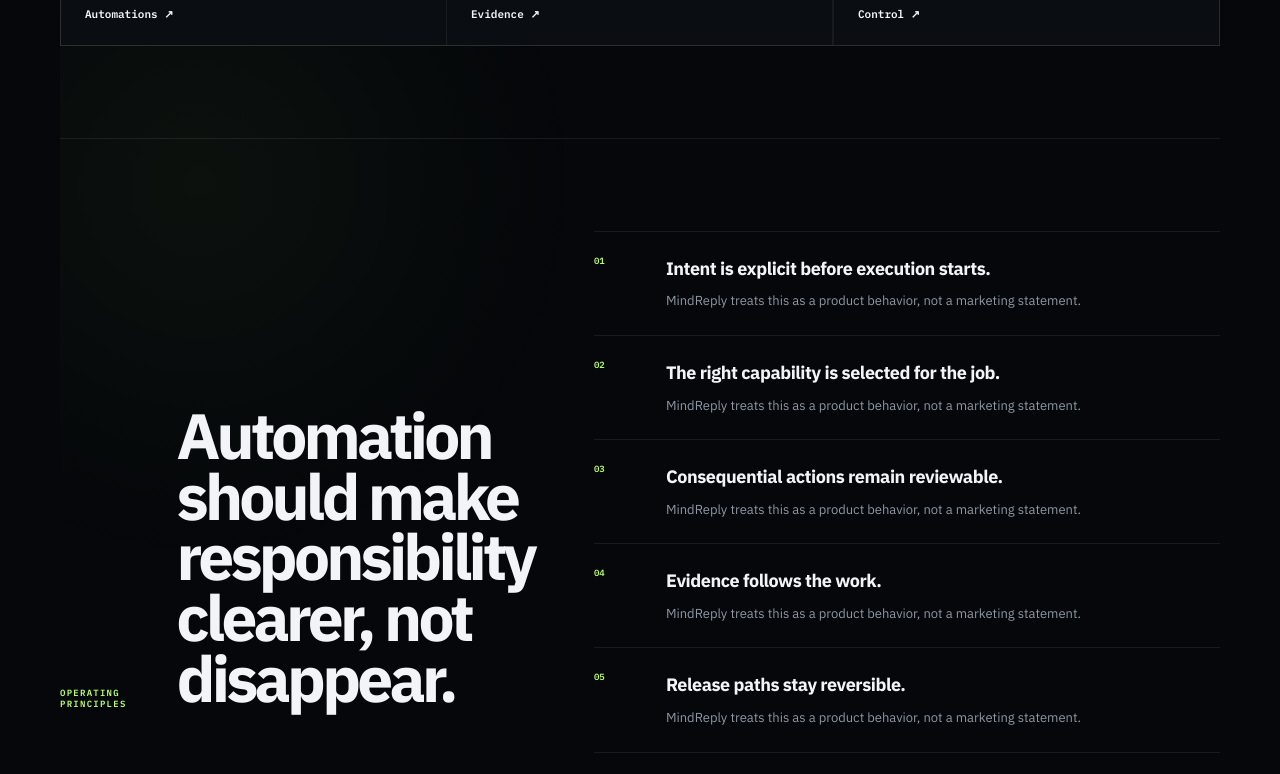
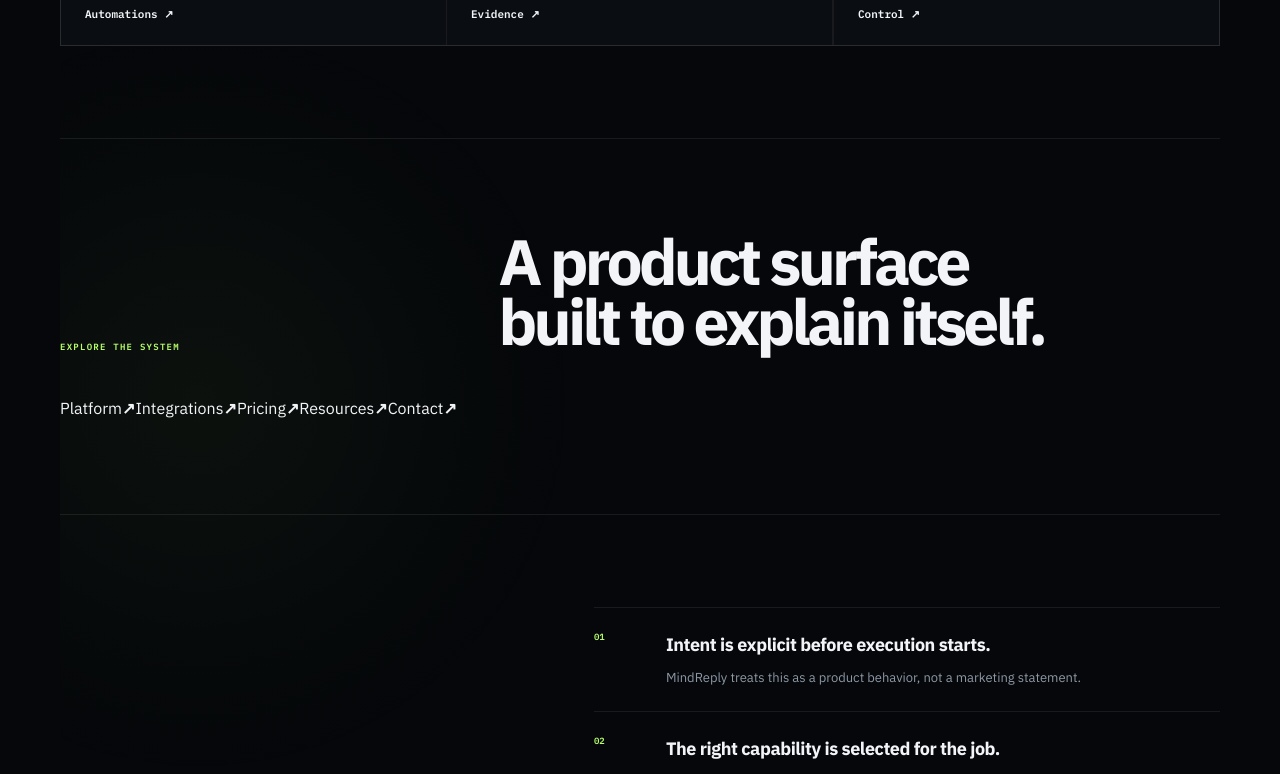
Before and after one commit to angellllkr-eng/mind-reply-core, a Next.js app in the folder apps/web-replycontrol/: page / in a window 1280 px wide. Shown: the part 1660-2434 px from the top of the page. Built offline with nearby package versions, Linux system fonts and the light colour scheme.

Commit message:
feat(frontend): expand MindReply flagship navigation and conversion surface

```diff
--- a/apps/web-replycontrol/app/components/PublicHome.tsx
+++ b/apps/web-replycontrol/app/components/PublicHome.tsx
@@ -10,6 +10,10 @@ const modules = [
   ["04", "Automations", "Connect repeatable workflows across your delivery and communication stack.", "/automations"],
   ["05", "Evidence", "Preserve the path from intent to release with reviewable records and status signals.", "/evidence"],
   ["06", "Control", "Keep release, configuration and rollback decisions under clear ownership.", "/control"],
+];
+
+const secondary = [
+  ["Platform", "/platform"], ["Integrations", "/integrations"], ["Pricing", "/pricing"], ["Resources", "/resources"], ["Contact", "/contact"],
 ];
 
 export function PublicHome({ locale }: { locale: SupportedLocale }) {
@@ -32,22 +36,20 @@ export function PublicHome({ locale }: { locale: SupportedLocale }) {
       </div>
       <aside className="mc-console" aria-label="MindReply operating state">
         <div className="mc-console-top"><span>PROOFLINE / CURRENT STATE</span><b>VERIFIED PATH</b></div>
-        <div className="mc-console-main">
-          <span className="mc-console-label">Decision posture</span>
-          <div className="mc-verdict"><strong>Human authority retained.</strong><span>READY</span></div>
-          <div className="mc-lanes">
-            <div className="mc-lane"><span>Intent</span><div className="mc-lane-bar"><i style={{width:"96%"}}/></div><b>COMPILED</b></div>
-            <div className="mc-lane"><span>Evidence</span><div className="mc-lane-bar"><i style={{width:"91%"}}/></div><b>TRACEABLE</b></div>
-            <div className="mc-lane"><span>Release</span><div className="mc-lane-bar"><i style={{width:"88%"}}/></div><b>GATED</b></div>
-            <div className="mc-lane"><span>Rollback</span><div className="mc-lane-bar"><i style={{width:"100%"}}/></div><b>AVAILABLE</b></div>
-          </div>
-        </div>
+        <div className="mc-console-main"><span className="mc-console-label">Decision posture</span><div className="mc-verdict"><strong>Human authority retained.</strong><span>READY</span></div><div className="mc-lanes">
+          {[['Intent','96%','COMPILED'],['Evidence','91%','TRACEABLE'],['Release','88%','GATED'],['Rollback','100%','AVAILABLE']].map(([label,width,state]) => <div className="mc-lane" key={label}><span>{label}</span><div className="mc-lane-bar"><i style={{width}}/></div><b>{state}</b></div>)}
+        </div></div>
       </aside>
     </section>
 
     <section className="mc-section" id="platform" aria-labelledby="platform-title">
       <div className="mc-section-head"><span>THE MINDREPLY PLATFORM</span><h2 id="platform-title">One operating layer for the work between intent and outcome.</h2></div>
       <div className="mc-rail">{modules.map(([code, title, body, href]) => <article className="mc-module" key={code}><span className="num">{code}</span><h3>{title}</h3><p>{body}</p><a href={href}>{title} ↗</a></article>)}</div>
+    </section>
+
+    <section className="mc-section" aria-labelledby="capabilities-title">
+      <div className="mc-section-head"><span>EXPLORE THE SYSTEM</span><h2 id="capabilities-title">A product surface built to explain itself.</h2></div>
+      <div className="mc-link-grid">{secondary.map(([title, href]) => <a className="mc-link-card" href={href} key={href}><span>{title}</span><b>↗</b></a>)}</div>
     </section>
 
     <section className="mc-section" id="principles" aria-labelledby="principles-title">
@@ -57,6 +59,6 @@ export function PublicHome({ locale }: { locale: SupportedLocale }) {
     </section>
 
     <section className="mc-closing"><p className="mc-kicker"><i/>REALITY DELTA</p><h2>{t.closing.title}</h2><p>{t.closing.body}</p><a className="mc-primary" href="/platform">Enter MindReply ↗</a></section>
-    <footer className="mc-footer"><span>MindReply</span><span>OPERATE · EVIDENCE · RELEASE</span><a href="/status">System status ↗</a></footer>
+    <footer className="mc-footer"><span>MindReply</span><span>OPERATE · EVIDENCE · RELEASE</span><div className="mc-footer-links"><a href="/status">System status ↗</a><a href="/contact">Contact ↗</a></div></footer>
   </main>;
 }
```
